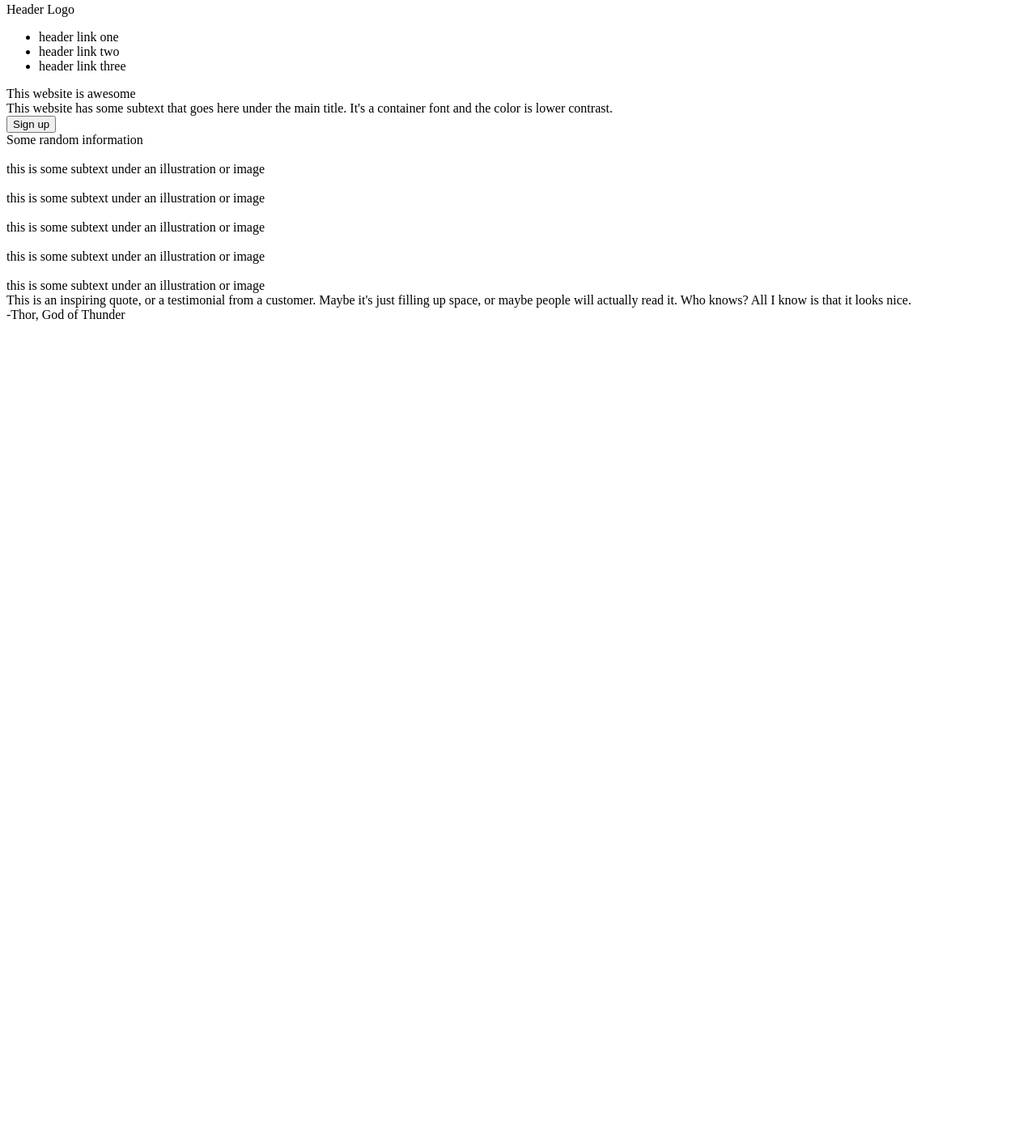
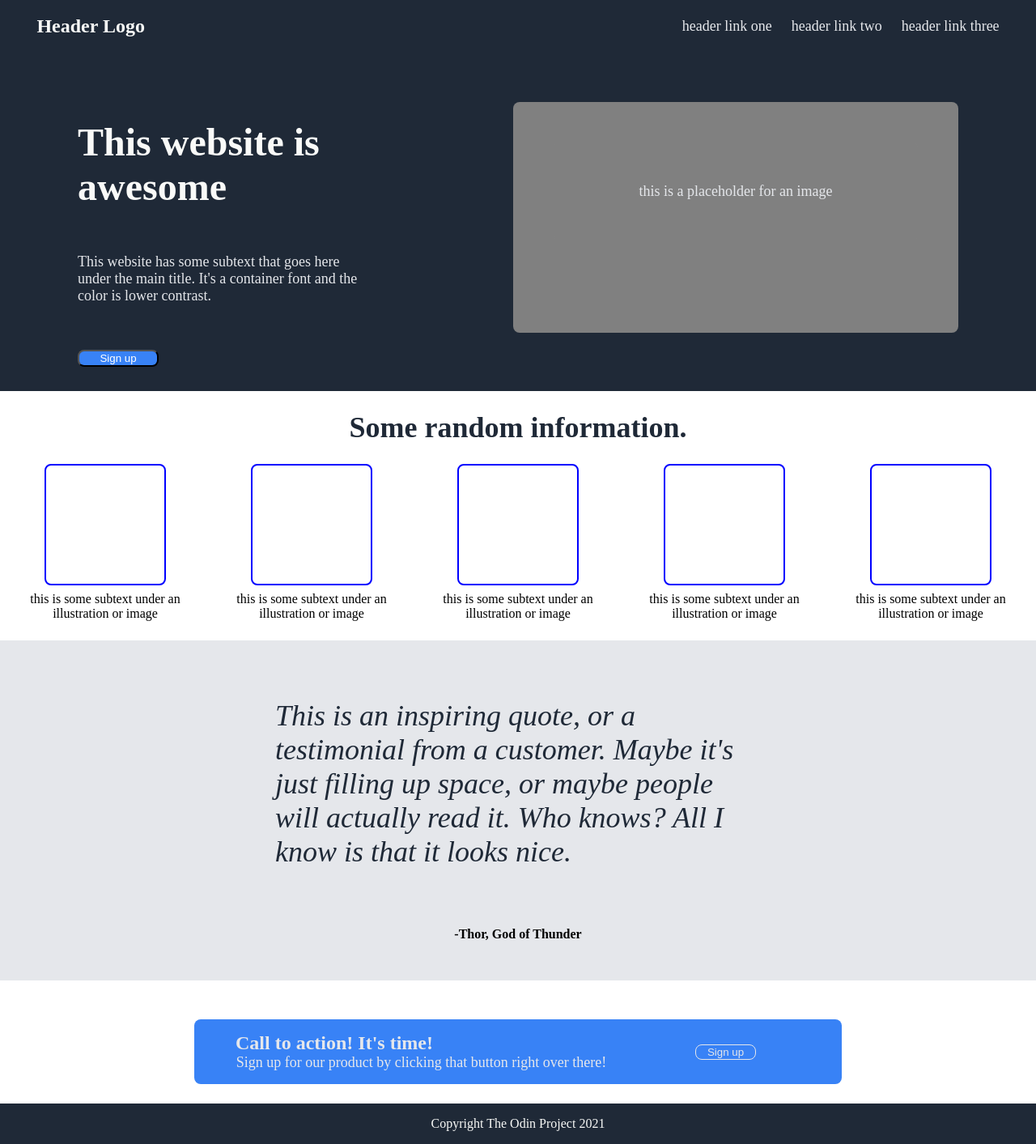
Before and after one commit to rkw202156/landing-page, a plain HTML site: page index.html in a window 1280 px wide. Shown: the part 5-1418 px from the top of the page at 81% size. Before the commit the page ends 800 px from the top, so only its background shows below. Drawn offline with Linux system fonts and the light colour scheme.

Commit message:
Finish html and css

```diff
--- a/index.html
+++ b/index.html
@@ -10,28 +10,35 @@
 
 <body>
     <div class="header">
+        <div class="header header-top">
             <div class="header logo">Header Logo</div>
             <ul class="header right-links">
                 <li>header link one</li>
                 <li>header link two</li>
                 <li>header link three</li>
             </ul>
+        </div>
         <div class="header-content">
+            <div class="header-content text">
                 <div class="header-content title">This website is awesome</div>
                 <div class="header-content subtext">This website has some subtext that goes here under the main title. It's a container font and the color is lower contrast. </div>
                 <button class="header-content sign-up-button">Sign up</button>
+            </div>
+            <div class="header-content image">
+                <div class="header-content image subtext">this is a placeholder for an image</div>
+            </div>
         </div>
     </div>
 
     <div class="content">
         <div class="content random-information">
-            <div class="content random-information title">Some random information</div>
+            <div class="content random-information title">Some random information.</div>
             <div class="factoids">
-                <div class="content random-information factoid"><img><div class="content random-information">this is some subtext under an illustration or image</div></div>
-                <div class="content random-information factoid"><img><div class="content random-information">this is some subtext under an illustration or image</div></div>
-                <div class="content random-information factoid"><img><div class="content random-information">this is some subtext under an illustration or image</div></div>
-                <div class="content random-information factoid"><img><div class="content random-information">this is some subtext under an illustration or image</div></div>
-                <div class="content random-information factoid"><img><div class="content random-information">this is some subtext under an illustration or image</div></div>
+                <div class="content random-information factoid"><div class="factoid-image"></div><div class="content random-information">this is some subtext under an illustration or image</div></div>
+                <div class="content random-information factoid"><div class="factoid-image"></div><div class="content random-information">this is some subtext under an illustration or image</div></div>
+                <div class="content random-information factoid"><div class="factoid-image"></div><div class="content random-information">this is some subtext under an illustration or image</div></div>
+                <div class="content random-information factoid"><div class="factoid-image"></div><div class="content random-information">this is some subtext under an illustration or image</div></div>
+                <div class="content random-information factoid"><div class="factoid-image"></div><div class="content random-information">this is some subtext under an illustration or image</div></div>
             </div>
         </div>
 
@@ -41,8 +48,16 @@
         </div>
 
         <div class="content advertisement">
+            <div class="content advertisement container">
+                <div class="content advertisement text">
+                    <div class="content advertisement text title">Call to action! It's time!</div>
+                    <div class="content advertisement text subtext">Sign up for our product by clicking that button right over there!</div>
+                </div>
+                <button class="content advertisement sign-up-button">Sign up</button>
+            </div>
+        </div>
 
-        </div>
+        <div class="footer">Copyright The Odin Project 2021</div>
     </div>
 
 </body>
--- a/styles.css
+++ b/styles.css
@@ -0,0 +1,222 @@
+body {
+    margin: 0;
+    padding: 0;
+    display: flex;
+    flex-direction: column;
+}
+
+ul {
+    padding: 0;
+    margin: 0;
+    list-style-type: none;
+}
+
+.header {
+    display: flex;
+    flex-direction: column;
+    background-color: #1f2937;
+    padding: 8px;
+}
+
+.header-top {
+    display: flex;
+    flex-direction: row;
+    justify-content: space-evenly;
+    align-items: center;
+    margin-bottom: 64px;
+
+}
+
+.logo {
+    width: 760px;
+    font-size: 24px;
+    color: #F9FAF8;
+    font-weight: bold;
+}
+
+.right-links {
+    display: flex;
+    flex-direction: row;
+    justify-content: space-evenly;
+    gap: 24px;
+}
+
+.header-content {
+    display: flex;
+    flex-direction: row;
+    justify-content: space-around;
+    gap: 12px;
+}
+
+.header-content .text {
+    display: flex;
+    flex-direction: column;
+    margin: 0;
+}
+
+.header-content .title {
+    font-size: 48px;
+    font-weight: bold;
+    color: #F9FAF8;
+    width: 300px;
+
+}
+
+.header-content .subtext {
+    width: 350px;
+}
+
+.header-content .sign-up-button {
+    width: 100px;
+    background-color: #3882F6;
+    color: white;
+    border-radius: 8px;
+}
+
+.header-content .image {
+    display: flex;
+    justify-content: center;
+    align-items: center;
+    background-color: gray;
+    padding: 50px;
+    border-radius: 8px;
+    margin-bottom: 64px;
+}
+.right-links, .header-content .subtext {
+    font-size: 18px;
+    color: #E5E7EB;
+
+}
+
+
+
+
+
+.content {
+    display: flex;
+    flex-direction: column;
+}
+
+.content .random-information {
+    display: flex;
+}
+
+.content .random-information .title {
+    font-size: 36px;
+    font-weight: bold;
+    color: #1f2937;
+    text-align: center;
+    margin-top: 24px;
+}
+
+.content .factoids {
+    display: flex;
+    flex-direction: row;
+    justify-content: space-evenly;
+}
+
+.factoids .factoid {
+    display: flex;
+    flex-direction: column;
+    align-items: center;
+    width: 250px;
+    gap: 8px;
+}
+
+.factoid .factoid-image {
+    width: 150px;
+    height: 150px;
+    box-sizing: border-box;
+    padding: 8px;
+    border: 2px blue solid;
+    border-radius: 8px;
+    margin-top: 24px;
+}
+
+.factoid .random-information {
+    text-align: center;
+}
+
+.content .quote {
+    display: flex;
+    margin-top: 24px;
+    background-color: #E5E7EB;
+    align-items: center;
+    padding: 24px 0;
+}
+
+.quote .text {
+    font-size: 36px;
+    color: #1F2937;
+    font-style: italic;
+    width: 600px;
+
+}
+
+.quote .author-text {
+    display: inline-flex;
+    font-weight: bold;
+}
+
+.content .advertisement {
+    margin-top: 24px;
+    display: flex;
+    align-items: center;
+}
+
+.advertisement .container {
+    display: flex;
+    flex-direction: row;
+    justify-content: space-evenly;
+    background-color: #3882F6;
+    width: 800px;
+    border-radius: 8px;
+    padding: 16px 0;
+
+}
+
+.advertisement .text {
+    display: flex;
+    flex-direction: column;
+    justify-content: space-around;
+    margin: 0;
+    margin-left: 24px;
+
+}
+
+.advertisement .text .title {
+    color: #E5E7EB;
+    font-size: 24px;
+    font-weight: bold;
+    width: 250px;
+    margin-right: 215px;
+}
+
+.advertisement .text .subtext {
+    color: #E5E7EB;
+    font-size: 18px;
+
+}
+
+.advertisement .sign-up-button {
+    display: flex;
+    background-color: #3882F6;
+    border-radius: 8px;
+    border: 1px solid #E5E7EB;
+    color: #E5E7EB;
+    width: 75px;
+    margin: 0 auto;
+}
+
+.footer {
+    margin-top: 24px;
+    display: flex;
+    flex-direction: row;
+    justify-content: center;
+    background-color: #1F2937;
+    padding: 16px;
+    color: #F9FAF8;
+}
+* {
+ /* border: 4px red solid;  */
+}
```
Lines whose indentation alone changed are shown as unchanged.
